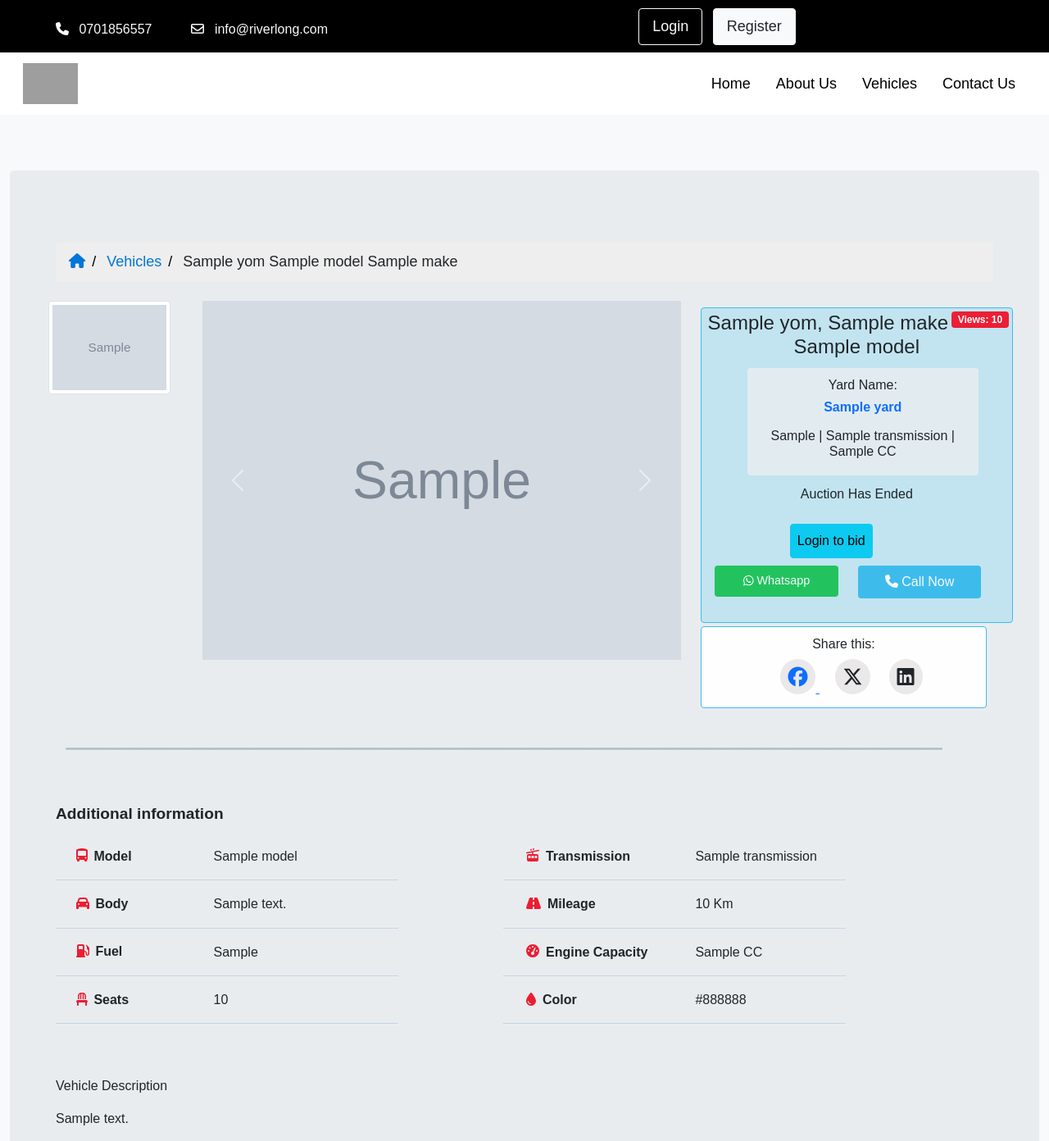
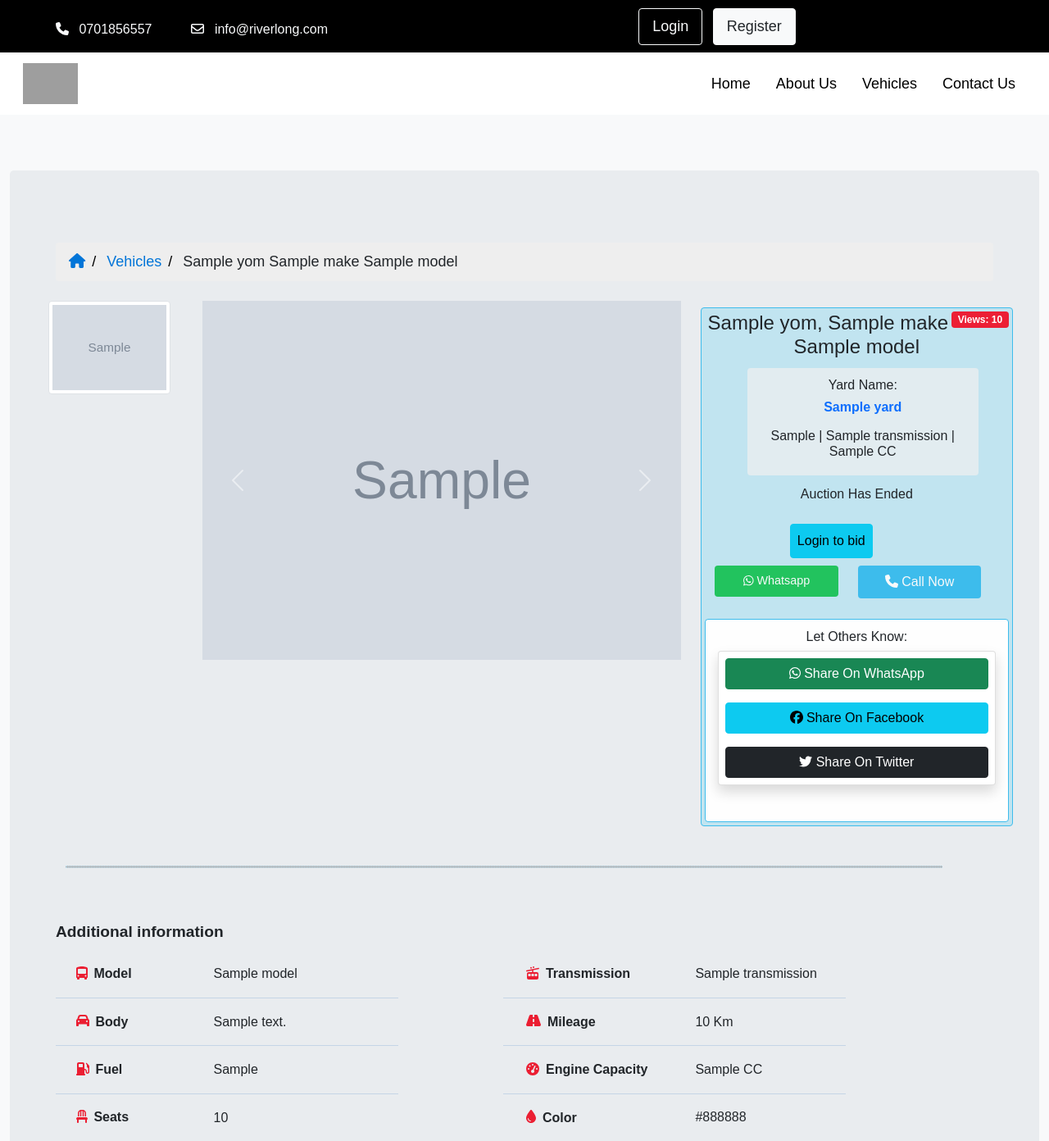
Before and after one commit to martinmbogo-254/Auto-auction, a Django app: template vehicles/templates/vehicles/details.html in a window 1280 px wide. Shown: the top 1392 px of the page at 82% size. Run offline with Django 5.2, Linux system fonts and the light colour scheme; the template is opened without the code that fills it: most values are stand-ins (such as "Sample title", 1, 10 or a date in 2020); grey boxes marked "Sample" are stand-in pictures; some libraries are stand-ins or nearby versions; grey boxes are pictures that could not be loaded.

Commit message:
added social media link sharing feature

```diff
--- a/vehicles/models.py
+++ b/vehicles/models.py
@@ -16,6 +16,8 @@ from django.http import HttpResponseForbidden
 from django.contrib.auth.models import Group
 from django.utils import timezone
 from datetime import timedelta
+from django.utils.text import slugify
+
 
 
 class VehicleMake(models.Model):
@@ -105,6 +107,9 @@ class Vehicle(models.Model):
     disapproved_by = models.ForeignKey(User, related_name="disapproved_vehicles", null=True, blank=True, on_delete=models.SET_NULL)
     disapproved_at = models.DateTimeField(null=True, blank=True)
 
+    # Method to generate a URL-friendly slug for the registration number
+    def slugified_registration_no(self):
+        return slugify(self.registration_no)
 
     def approve(self, user):
         """Approve the vehicle and set approved fields."""
--- a/vehicles/templates/vehicles/details.html
+++ b/vehicles/templates/vehicles/details.html
@@ -7,6 +7,13 @@
 {% block content %}
 <div class="container-fluid details_pane">
     <head>
+        <head>
+            <meta property="og:title" content="{{ vehicle.YOM }} {{ vehicle.make }} {{ vehicle.model }}" />
+            <meta property="og:description" content="Reserved Price: Ksh {{ vehicle.reserve_price|intcomma }}. View more details and images here." />
+            <meta property="og:image" content="{{ vehicle.vehicleimage_set.first.image.url|default:'https://www.bmw.co.ke/content/dam/bmw/common/topics/offers-and-services/bmw-special-sales-2020/protection-vehicle/bmw-special-sales-protection-vehicle-protection-sd-01.jpg' }}" />
+            <meta property="og:url" content="{{ request.build_absolute_uri }}" />
+            <meta property="og:type" content="website" />
+        </head>
 
     </head>
 <div class="jumbotron center">
@@ -14,85 +21,12 @@
         <ul class="breadcrumb">
             <li><a href="{% url 'homepage'%}"><i class="fa-solid fa-house cicon"></i></a></li>
             <li><a href="{% url 'available_vehicles' %}">Vehicles</a></li>
-            <li>{{ vehicle.YOM }} {{ vehicle.model }} {{ vehicle.make }}</li>
+            <li>{{ vehicle.YOM }} {{ vehicle.make }} {{ vehicle.model }}</li>
           </ul>
     </div>
 
-     <!--<div class="row">
-       <div class="col-md-7">
-            <div id="vehicleCarousel" class="carousel slide" data-ride="carousel">
-                <div class="carousel-inner">
-                    {% for image in vehicle.vehicleimage_set.all %}
-                    <div class="carousel-item {% if forloop.first %}active{% endif %}">
-                        <img src="{{ image.image.url }}" class="d-block w-100" alt="Vehicle Image">
-                    </div>
-                    {% endfor %}
-                </div>
-                <a class="carousel-control-prev" href="#vehicleCarousel" role="button" data-slide="prev">
-                    <span class="carousel-control-prev-icon" aria-hidden="true"></span>
-                    <span class="sr-only">Previous</span>
-                </a>
-                <a class="carousel-control-next" href="#vehicleCarousel" role="button" data-slide="next">
-                    <span class="carousel-control-next-icon" aria-hidden="true"></span>
-                    <span class="sr-only">Next</span>
-                </a>
-            </div>-->
-
-
-            <!--<div class="row mt-3">
-                {% for image in vehicle.vehicleimage_set.all %}
-                <div class="col-md-3">
-                    <img src="{{ image.image.url }}" class="img-thumbnail" alt="Vehicle Image" data-target="#vehicleCarousel" data-slide-to="{{ forloop.counter0 }}">
-                </div>
-                {% endfor %}
-            </div>-->
-        <!--</div>
-        <div class="col-md-4">
-          <h4 class="badge rounded-pill">Views: {{ vehicle.views }}</h4>
-            <h4>YOM: {{ vehicle.YOM }}</h4>
-            <p>Make: {{ vehicle.make }}</p>
-            <p>Model: {{ vehicle.model }}</p>
-            <p>Mileage: {{ vehicle.mileage|intcomma }} km</p>
-            <p>Reserved Price: {{ vehicle.reserve_price|intcomma }} Ksh</p>
-            {% if highest_bid %}
-            <p>Highest Bid: {{ highest_bid.amount|intcomma }} Ksh</p>
-            {% else %}
-            <p>Highest Bid :No bids yet.</p>
-            {% endif %}
-           {% if user.is_authenticated %}
-            <button type="button" class="btn btn-info p-2 m-2 text-center" data-toggle="modal" data-target="#bidModal">
-                Make a bid
-            </button>
-            {% else %}
-            <a href="{% url 'login' %}?next={% url 'detail' vehicle.registration_no %}"  class="btn btn-info p-2 m-2 text-center">
-                Login to bid
-            </a>
-            {% endif %}
-        </div>
-    </div>
-    {% if user.is_staff %}
-    <div class="row">
-        <div class="jumbotron">
-            <h4>All Bids</h4>
-            {% for bidding in biddings %}
-            <p>{{ bidding.user.username }}</p>
-            <p>{{ bidding.amount|intcomma }}</p>
-            <p>{{ bidding.created_at }}</p>
-            {% empty %}
-            <p>No bids yet.</p>
-            {% endfor %}
-        </div>
-    </div>
-    {% endif %}
-
--->
-
-
-
-
-
 <div class="row">
-    <div class="col-md-2">
+    <div class="col-md-2" id="vehicleimgs">
         {% for image in vehicle.vehicleimage_set.all %}
         <div class="col-md-12">
             <img src="{{ image.image.url }}" class="img-thumbnail" alt="Vehicle Image" data-target="#vehicleCarousel" data-slide-to="{{ forloop.counter0 }}">
@@ -145,7 +79,7 @@
                     <i class="fa fa-gavel"></i> Place a bid
                     </button>
                     {% else %}
-                    <a href="{% url 'login' %}?next={% url 'detail' vehicle.registration_no %}"  class="btn btn-info p-2 m-2 text-center">
+                    <a href="{% url 'login' %}?next={% url 'detail' vehicle.id %}"  class="btn btn-info p-2 m-2 text-center">
                         Login to bid
                     </a>
                     {% endif %}
@@ -156,7 +90,7 @@
                     <i class="fa fa-gavel"></i> Place a bid
                     </button>
                     {% else %}
-                    <a href="{% url 'login' %}?next={% url 'detail' vehicle.registration_no %}"  class="btn btn-info p-2 m-2 text-center login2bid">
+                    <a href="{% url 'login' %}?next={% url 'detail' vehicle.id %}"  class="btn btn-info p-2 m-2 text-center login2bid">
                         Login to bid
                     </a>
                     {% endif %}
@@ -169,32 +103,42 @@
                             <a href="tel:0701856557" class="enq-call p-2 rounded mb-2 nav-link text-light"><i class="fa fa-phone"></i> Call Now</a>
                         </div>
 
-                        {% comment %} <a href="https://wa.me/?text={{ vehicle.registration_no }}%20{{ request.build_absolute_uri(vehicle.get_absolute_url) }}%20Image:%20{{ vehicle.file.url }}" target="_blank">Share on WhatsApp</a> {% endcomment %}
+
 
                     </div>
 
                 </div>
             </div>
+            <div class="col-md-12 enq-share">
+                <h6>Let Others Know:</h6>
+                <div class="row">
+                    <div class="col-md-12">
+                        <div class="card text-justifyrounded shadow">
+                                                <!-- WhatsApp Share -->
+                                <a class="btn btn-success  m-2" href="https://wa.me/?text={{ vehicle.YOM }} {{ vehicle.make }} {{ vehicle.model }}%0AReserved Price: Ksh {{ vehicle.reserve_price|intcomma }}%0AView more details here: https://autobid.riverlong.com/vehicle/{{ vehicle.id}}"
+                                target="_blank" class="btn btn-outline-success m-1 nav-link text-light">
+                                <i class="fa-brands fa-whatsapp"></i> Share On WhatsApp
+                                </a>
 
-        </div>
-        <div class="col-md-11 enq-share">
-            <h6>Share this:</h6>
-            <div class="row">
-                <div class="col-md-12">
+                                <!-- Facebook Share -->
+                                <a class="btn btn-info m-2 " href="https://www.facebook.com/sharer/sharer.php?u=https://autobid.riverlong.com/vehicle/{{ vehicle.registration_number }}&quote={{ vehicle.YOM }} {{ vehicle.make }} {{ vehicle.model }}%0AReserved Price: Ksh {{ vehicle.reserve_price|intcomma }}%0AView more details here: https://autobid.riverlong.com/vehicle/{{ vehicle.id}}"
+                                target="_blank" class="btn btn-outline-info m-1 nav-link text-light">
+                                <i class="fa-brands fa-facebook"></i> Share On Facebook
+                                </a>
+
+                                <!-- Twitter Share -->
+                                <a class="btn btn-dark m-2" href="https://twitter.com/intent/tweet?text={{ vehicle.YOM }} {{ vehicle.make }} {{ vehicle.model }}%0AReserved Price: Ksh {{ vehicle.reserve_price|intcomma }}%0AView more details here: https://autobid.riverlong.com/vehicle/{{ vehicle.id }}"
+                                target="_blank" class="btn btn-outline-primary m-1 nav-link text-light">
+                                <i class="fa-brands fa-twitter"></i> Share On Twitter
+                                </a>
 
 
-
-
-                    <a href="https://www.facebook.com/sharer/sharer.php?u={{ request.build_absolute_uri|urlencode }}"
-                    target="blank">
-                     <i class="fa-brands fa-facebook icons"></i>
-                    </a>
-                    <i class="fa-brands fa-x-twitter icons"></i>
-                    <i class="fa-brands fa-linkedin icons"></i>
-
+                        </div>
+                    </div>
                 </div>
             </div>
         </div>
+
 
     </div>
 </div>
@@ -262,7 +206,7 @@
             <img src="{{ similar_vehicle.file.url }}" class="card-img-top" alt="Similar Vehicle Image">
             <div class="card-body">
                 <p class="card-text">{{ similar_vehicle.YOM }} {{ similar_vehicle.make }}  {{ similar_vehicle.model }}</p>
-                <a href="{% url 'detail' similar_vehicle.registration_no %}" class="btn btn-info">View Details</a>
+                <a href="{% url 'detail' similar_vehicle.id%}" class="btn btn-info">View Details</a>
             </div>
         </div>
     </div>
@@ -287,7 +231,7 @@
                     <p>{{ vehicle.YOM }} | {{ vehicle.make }} | {{ vehicle.model }}</p>
                     <img class="card-img-top thumbnail" src="{{ vehicle.file.url }}" style="height:250px" />
                 </div>
-                <form method="POST" action="{% url 'place_bid' vehicle.registration_no %}" onsubmit="showSpinner(this)">
+                <form method="POST" action="{% url 'place_bid' vehicle.id %}" onsubmit="showSpinner(this)">
                     {% csrf_token %}
                     <div class="form-group">
                         <p>Reserve Price: Ksh {{ vehicle.reserve_price|intcomma }}</p>
--- a/vehicles/urls.py
+++ b/vehicles/urls.py
@@ -9,8 +9,8 @@ urlpatterns = [
     # path('vehicles/',views.vehiclespage, name='vehicles'),
     path('available_vehicles/',views.allvehiclespage, name='available_vehicles'),
     path('logout/', views.logout_view, name='logout'),
-    path('vehicle/<str:registration_no>/',views.vehicledetail, name='detail' ),
-    path('place_bid/<str:registration_no>/', views.place_bid, name='place_bid'),
+    path('vehicle/<int:pk>/',views.vehicledetail, name='detail' ),
+    path('place_bid/<int:pk>/', views.place_bid, name='place_bid'),
     path('add-auction/', views.auction_add, name='auction_add'),
     path('auctions/', views.auction_list, name='auction_list'),
     path('auction/<int:pk>/', views.auction_detail, name='auction_detail'),
```
Also changed, not shown: vehicles/templates/vehicles/vehicles.html (+4 -4 lines), vehicles/views.py (+14 -10 lines).
